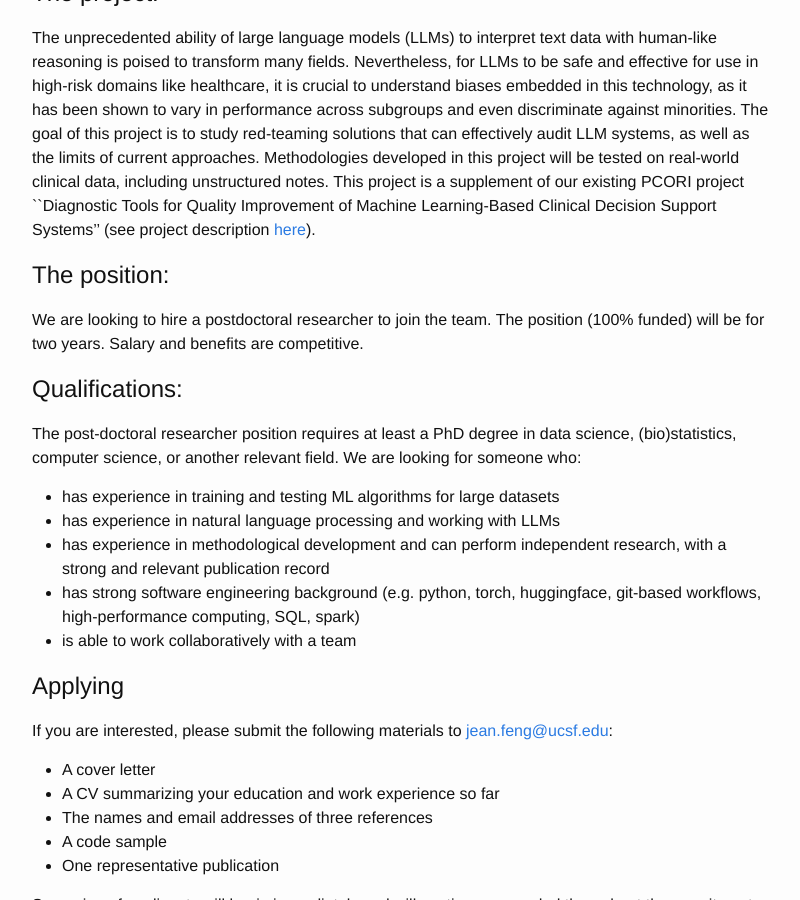
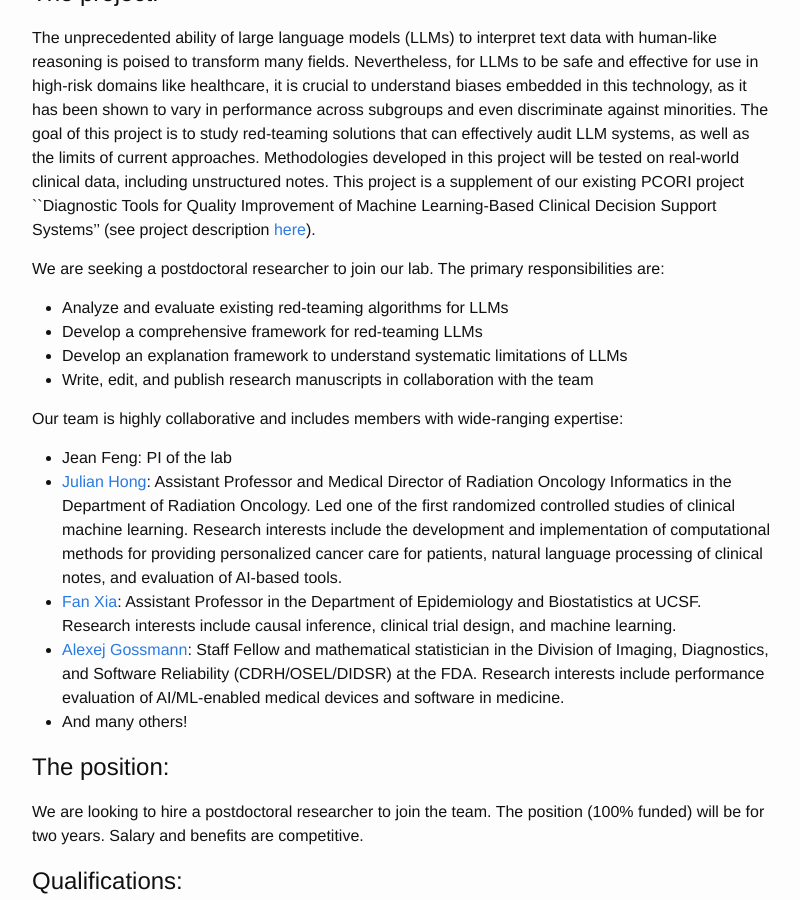
Before and after one commit to jjfeng/jjfeng.github.io, a Jekyll site: the page built from joining.md, in a window 1280 px wide and 900 px high, scrolled down 245 px. Shown: the whole window, without its empty margins (238-1038 px from the left). Built offline with Jekyll 4.4.1, drawn with Linux system fonts in a browser that asks for light colours.

Commit message:
update joinint

```diff
--- a/joining.md
+++ b/joining.md
@@ -11,6 +11,20 @@ We're hiring for two positions: (a) a post-doc to work on LLM research and (b) a
 ## The project:
 The unprecedented ability of large language models (LLMs) to interpret text data with human-like reasoning is poised to transform many fields.
 Nevertheless, for LLMs to be safe and effective for use in high-risk domains like healthcare, it is crucial to understand biases embedded in this technology, as it has been shown to vary in performance across subgroups and even discriminate against minorities. The goal of this project is to study red-teaming solutions that can effectively audit LLM systems, as well as the limits of current approaches. Methodologies developed in this project will be tested on real-world clinical data, including unstructured notes. This project is a supplement of our existing PCORI project ``Diagnostic Tools for Quality Improvement of Machine Learning-Based Clinical Decision Support Systems'' (see project description [here](https://www.pcori.org/research-results/2022/diagnostic-tools-quality-improvement-machine-learning-based-clinical-decision-support-systems)).
+
+We are seeking a postdoctoral researcher to join our lab. The primary responsibilities are:
+* Analyze and evaluate existing red-teaming algorithms for LLMs
+* Develop a comprehensive framework for red-teaming LLMs
+* Develop an explanation framework to understand systematic limitations of LLMs
+* Write, edit, and publish research manuscripts in collaboration with the team
+
+Our team is highly collaborative and includes members with wide-ranging expertise:
+* Jean Feng: PI of the lab
+* [Julian Hong](https://honglab.ucsf.edu/): Assistant Professor and Medical Director of Radiation Oncology Informatics in the Department of Radiation Oncology. Led one of the first randomized controlled studies of clinical machine learning. Research interests include the development and implementation of computational methods for providing personalized cancer care for patients, natural language processing of clinical notes, and evaluation of AI-based tools.
+* [Fan Xia](https://profiles.ucsf.edu/fan.xia): Assistant Professor in the Department of Epidemiology and Biostatistics at UCSF. Research interests include causal inference, clinical trial design, and machine learning.
+* [Alexej Gossmann](https://www.alexejgossmann.com/): Staff Fellow and mathematical statistician in the Division of Imaging, Diagnostics, and
+Software Reliability (CDRH/OSEL/DIDSR) at the FDA. Research interests include performance evaluation of AI/ML-enabled medical devices and software in medicine.
+* And many others!
 
 ## The position:
 We are looking to hire a postdoctoral researcher to join the team.
```
